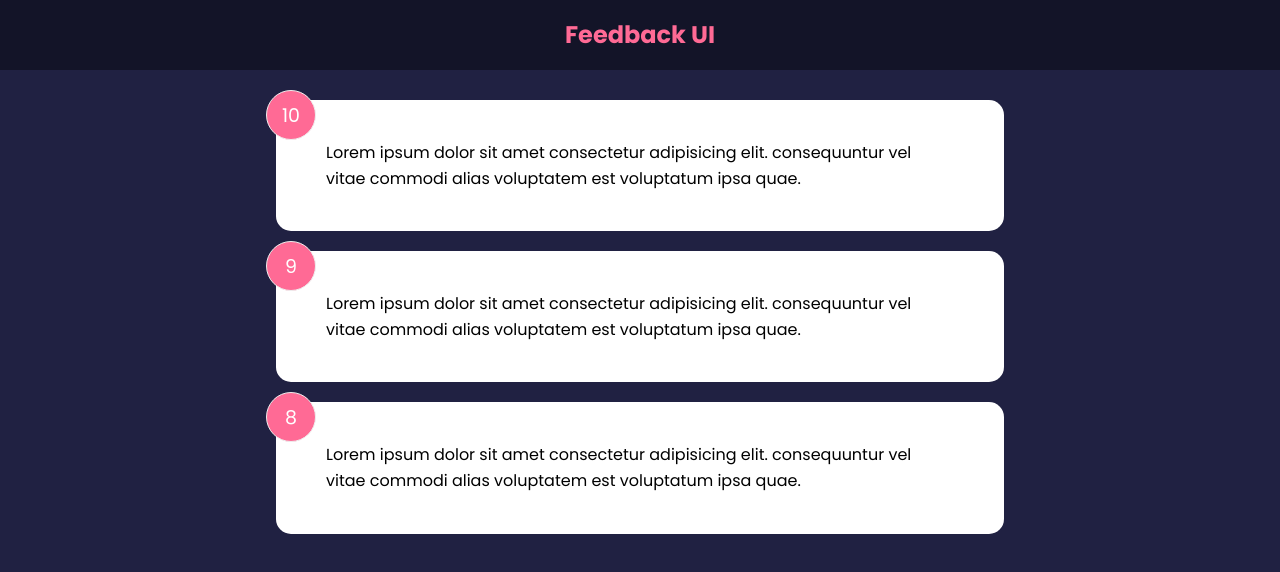
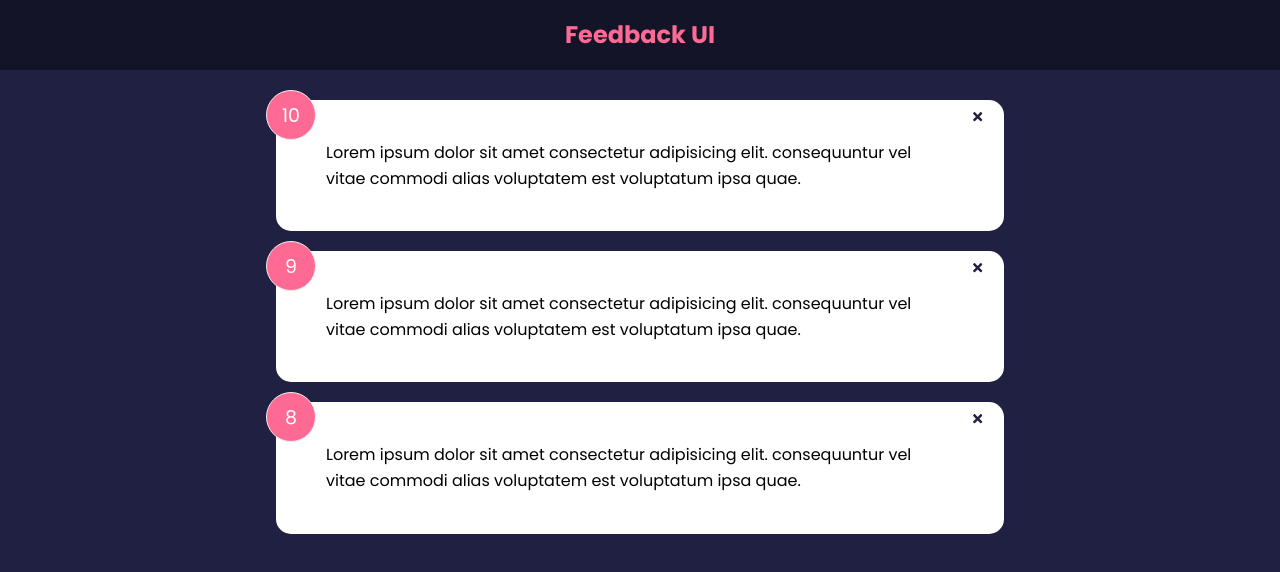
Before and after one commit to Kgaogel09/reactjs-course, a React (Create React App) app in the folder feedback-app/: page / in a window 1280 px wide. Shown: the top 572 px of the page. Built offline with nearby package versions, Linux system fonts and the light colour scheme.

Commit message:
events & prop drilling

```diff
--- a/feedback-app/package.json
+++ b/feedback-app/package.json
@@ -8,6 +8,7 @@
     "@testing-library/user-event": "^13.5.0",
     "react": "^17.0.2",
     "react-dom": "^17.0.2",
+    "react-icons": "^4.3.1",
     "react-scripts": "5.0.0",
     "web-vitals": "^2.1.4"
   },
--- a/feedback-app/src/App.js
+++ b/feedback-app/src/App.js
@@ -5,11 +5,17 @@
 
 function App() {
   const [feedback, setFeedBack] = useState(FeedBackData)
+
+  const deleteFeedback = (id) => {
+    if (window.confirm("Are you sure you want to delete")) {
+      setFeedBack(feedback.filter((item) => item.id !== id))
+    }
+  }
   return (
     <>
       <Header />
       <div className='container'>
-        <FeedbackList feedback={feedback} />
+        <FeedbackList feedback={feedback} handleDelete={deleteFeedback} />
       </div>
     </>
   )
--- a/feedback-app/src/components/FeedbackItem.jsx
+++ b/feedback-app/src/components/FeedbackItem.jsx
@@ -1,10 +1,14 @@
 import Card from "./shared/Card"
 import PropTypes from "prop-types"
+import { FaTimes } from "react-icons/fa"
 
-function FeedbackItem({ item }) {
+function FeedbackItem({ item, handleDelete }) {
   return (
     <Card>
       <div className='num-display'>{item.rating}</div>
+      <button onClick={() => handleDelete(item.id)} className='close'>
+        <FaTimes color='#202142' />
+      </button>
       <div className='text-display'>{item.text}</div>
     </Card>
   )
--- a/feedback-app/src/components/FeedbackList.jsx
+++ b/feedback-app/src/components/FeedbackList.jsx
@@ -1,14 +1,16 @@
 import FeedbackItem from "./FeedbackItem"
 import PropTypes from "prop-types"
 
-function FeedbackList({ feedback }) {
+function FeedbackList({ feedback, handleDelete }) {
   if (!feedback || feedback.length === 0) {
     return <p>No Feedback yet</p>
   }
   return (
     <div className='feedback-list'>
       {feedback.map((item) => {
-        return <FeedbackItem item={item} key={item.id} />
+        return (
+          <FeedbackItem item={item} key={item.id} handleDelete={handleDelete} />
+        )
       })}
     </div>
   )
```
Also changed, not shown: 1 other file (tests, documents, lock files or other folders).
